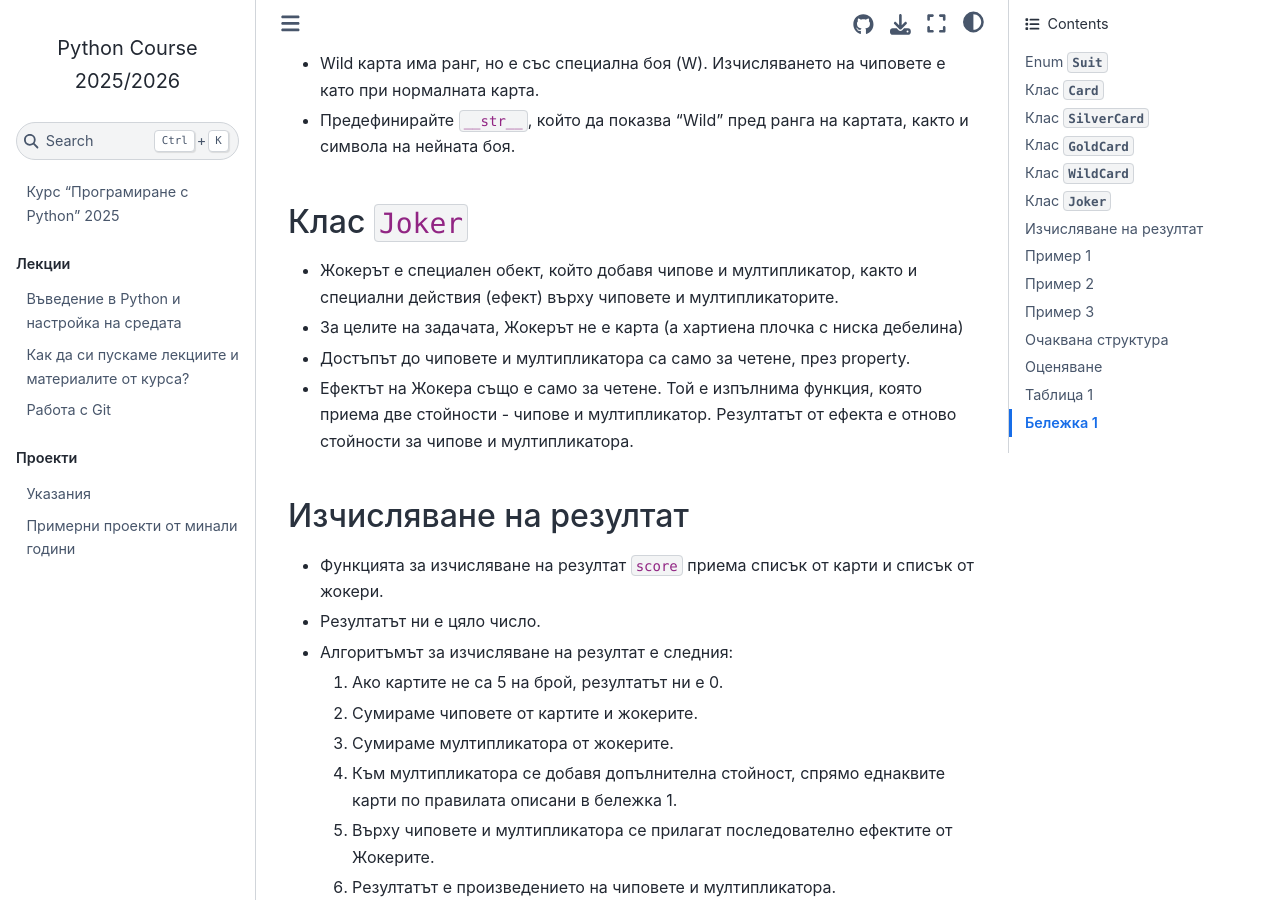
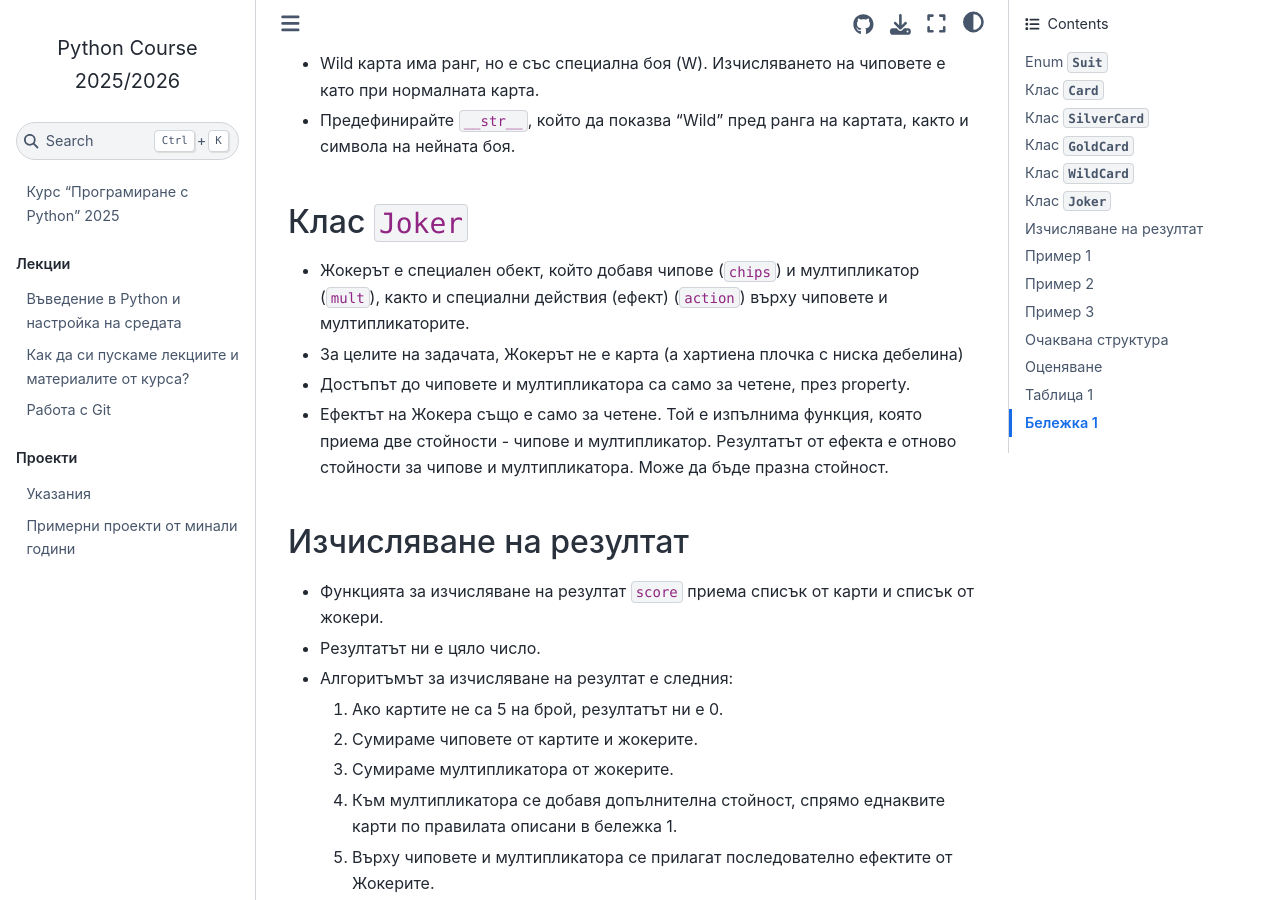
Before and after one commit to fmipython/PythonCourse2025, a Jupyter Book: the page built from homeworks/homework1/README.md, in a window 1280 px wide and 900 px high, scrolled down 1102 px. Built offline with Jupyter Book 1.0.4 settings and Sphinx 7.4.7 and the Sphinx Book theme 1.1.4, drawn with Linux system fonts in a browser that asks for light colours; pages that are not in the unit, such as notebooks, are missing from menus.

Commit message:
Add explanation for Joker fields

```diff
--- a/homeworks/homework1/README.md
+++ b/homeworks/homework1/README.md
@@ -35,10 +35,10 @@
 
 ## Клас `Joker`
 
-- Жокерът е специален обект, който добавя чипове и мултипликатор, както и специални действия (ефект) върху чиповете и мултипликаторите.
+- Жокерът е специален обект, който добавя чипове (`chips`) и мултипликатор (`mult`), както и специални действия (ефект) (`action`) върху чиповете и мултипликаторите.
 - За целите на задачата, Жокерът не е карта (а хартиена плочка с ниска дебелина)
 - Достъпът до чиповете и мултипликатора са само за четене, през property.
-- Ефектът на Жокера също е само за четене. Той е изпълнима функция, която приема две стойности - чипове и мултипликатор. Резултатът от ефекта е отново стойности за чипове и мултипликатора.
+- Ефектът на Жокера също е само за четене. Той е изпълнима функция, която приема две стойности - чипове и мултипликатор. Резултатът от ефекта е отново стойности за чипове и мултипликатора. Може да бъде празна стойност.
 
 ## Изчисляване на резултат
 
```
